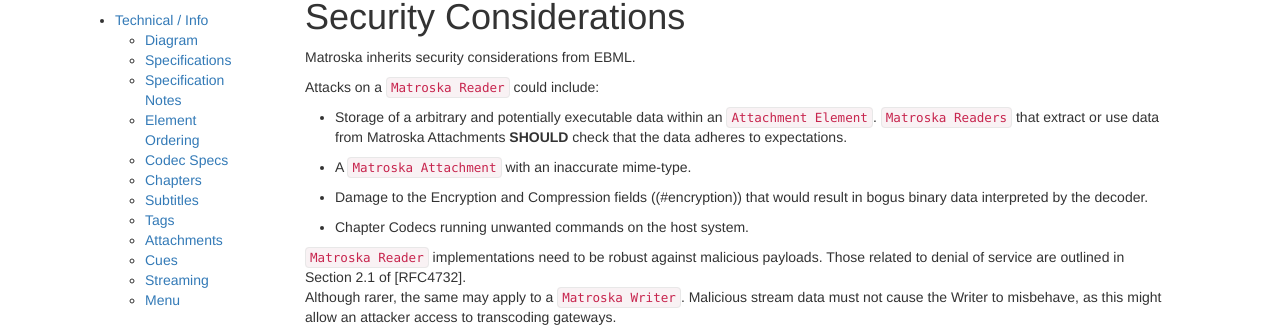
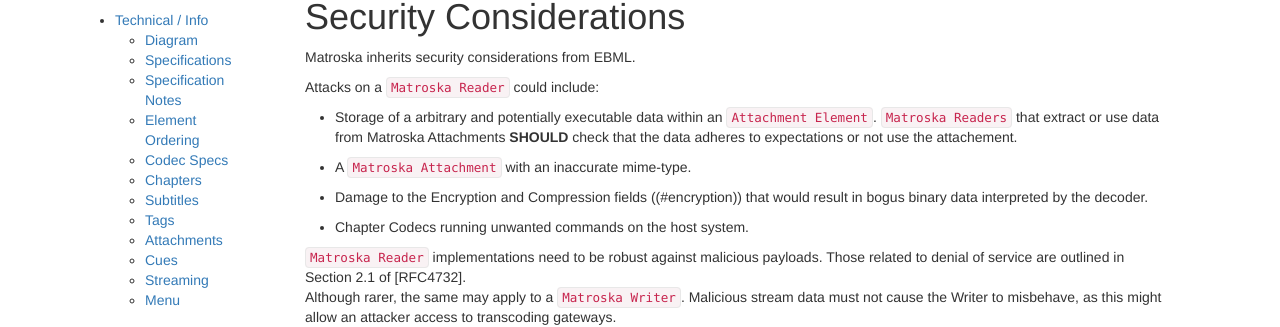
Before and after one commit to ietf-wg-cellar/matroska-specification, a Jekyll site: the page built from matroska_security.md, in a window 1280 px wide. Shown: the part 115-442 px from the top of the page. Built offline with Jekyll 4.4.1, drawn with Linux system fonts in a browser that asks for light colours; our own code applies the rules of GitHub Pages for plain Markdown files.

Commit message:
Do not use the attachement if it can't be checked

```diff
--- a/matroska_security.md
+++ b/matroska_security.md
@@ -6,7 +6,7 @@
 
 * Storage of a arbitrary and potentially executable data within an `Attachment Element`.
   `Matroska Readers` that extract or use data from Matroska Attachments **SHOULD**
-  check that the data adheres to expectations.
+  check that the data adheres to expectations or not use the attachement.
 
 * A `Matroska Attachment` with an inaccurate mime-type.
 
```
